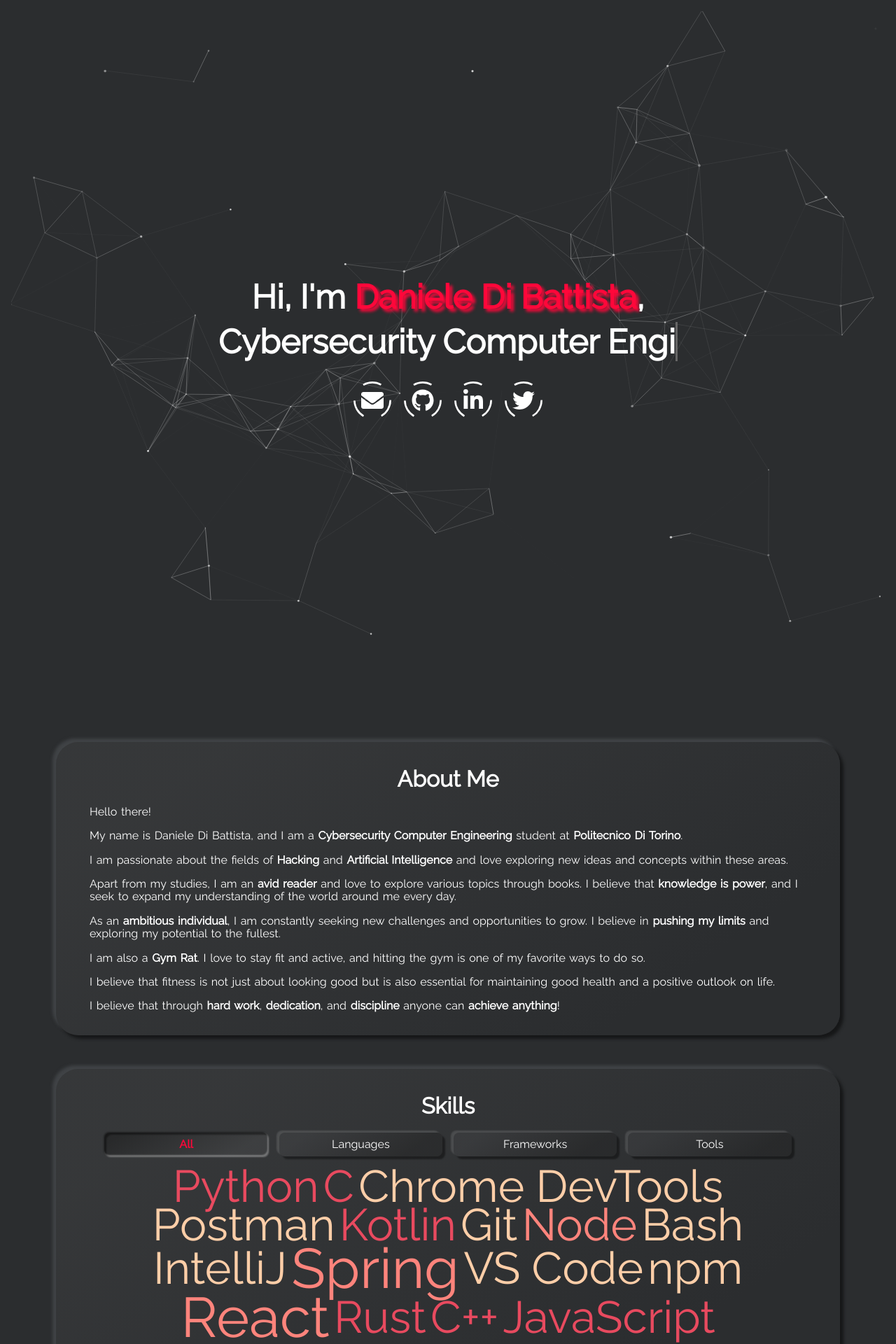
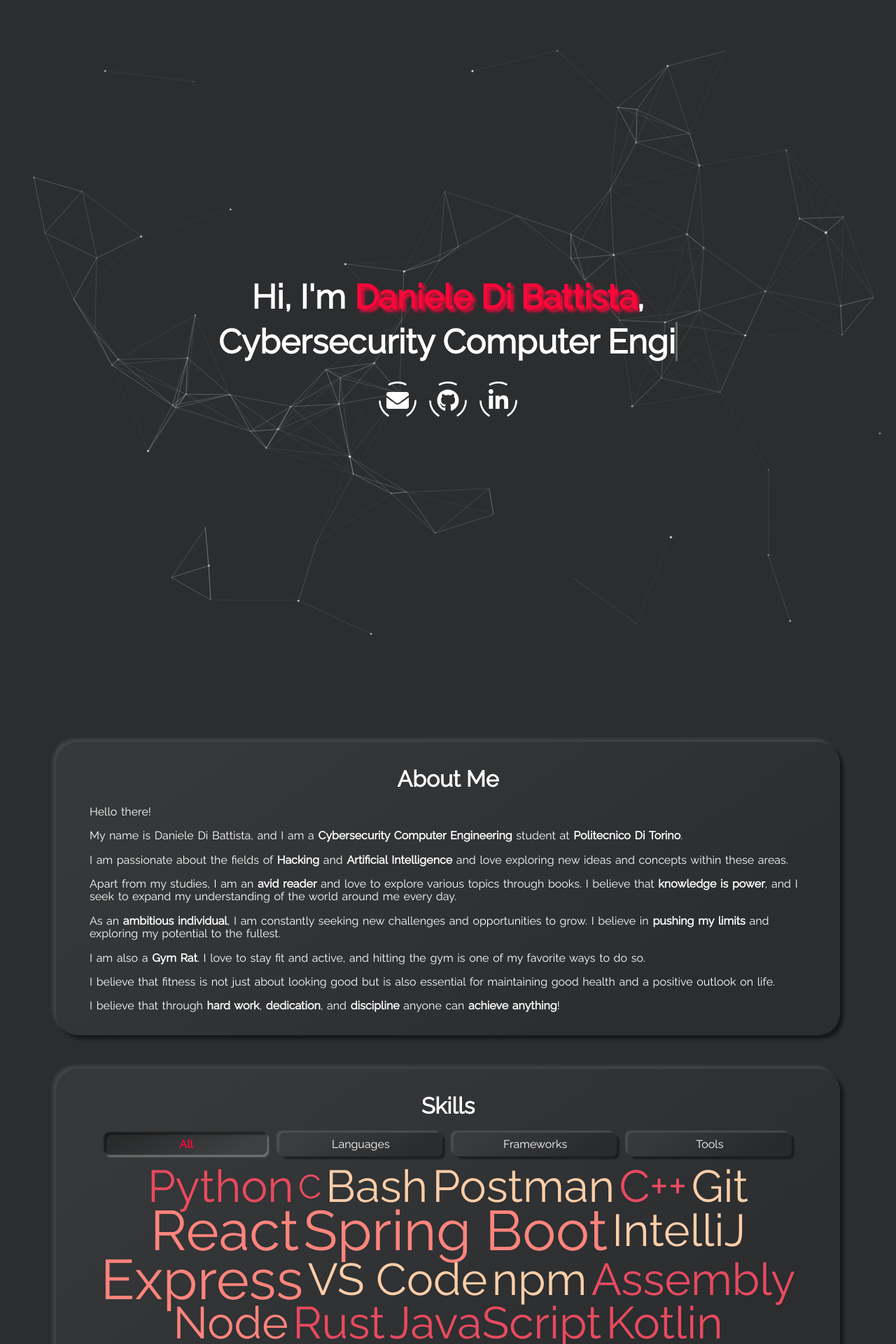
Before and after one commit to danieledibattista/danieledibattista, a Jekyll site: the page built from index.html, in a window 1280 px wide. Shown: the top 1920 px of the page at 70% size. Built offline with Jekyll 4.4.1, drawn with Linux system fonts in a browser that asks for light colours; some of the changed text lies outside the part shown.

Commit message:
Added some content

```diff
--- a/_config.yml
+++ b/_config.yml
@@ -21,8 +21,8 @@
 # If you do not use one of the following websites, then leave it empty
 # > twitter_username:
 github_username: dibbadan
-linkedin_username: exampleUser
-twitter_username: exampleUser
+linkedin_username: daniele-di-battista-883160266
+#twitter_username: exampleUser
 
 # ABOUT ME SECTION
 # show_aboutme_card:
@@ -85,7 +85,7 @@
 # contact_title: The will be displayed as the title in the Contact section
 contact_title: Contact
 # contact_description: This will be displayed under the title.
-contact_description:  <a class="highlight-link" href="https://github.com/dibbadan" target="_blank" rel="noreferrer"> Github </a>.
+#contact_description:  <a class="highlight-link" href="https://github.com/dibbadan" target="_blank" rel="noreferrer"> Github </a>.
 
 # GITHUB-METADATA
 # Set this to your forked repository
--- a/_data/skills-frameworks.yml
+++ b/_data/skills-frameworks.yml
@@ -15,5 +15,5 @@
 - name: Express
   weight: 5
 
-- name: Spring
+- name: Spring Boot
   weight: 5
--- a/_data/skills-languages.yml
+++ b/_data/skills-languages.yml
@@ -4,7 +4,6 @@
 # Example of a Language
 # - name: Language
 #   weight: 5
-
 
 - name: JavaScript
   weight: 4
@@ -16,10 +15,13 @@
   weight: 4
 
 - name: C
-  weight: 4
+  weight: 3
 
 - name: C++
   weight: 4
 
 - name: Rust
   weight: 4
+
+- name: Assembly
+  weight: 4
```
Also changed, not shown: assets/css/main.min.css.
